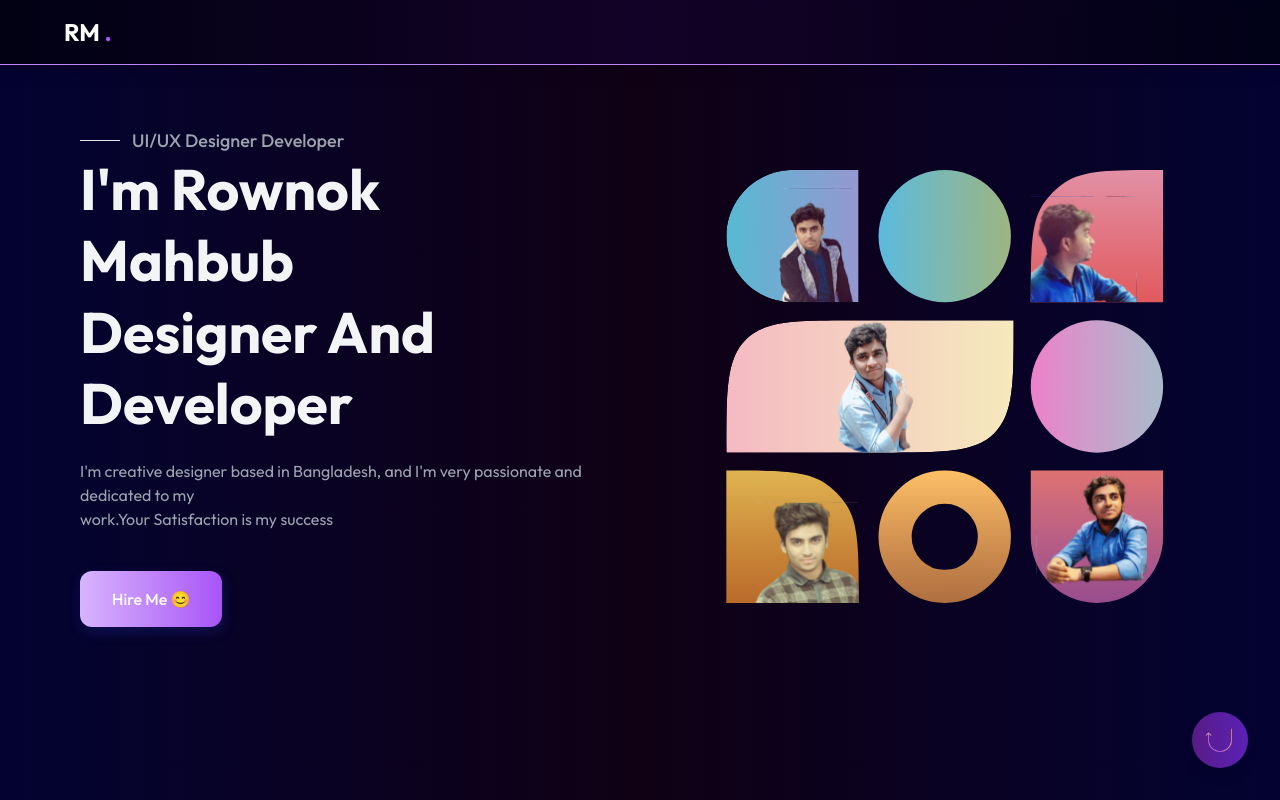
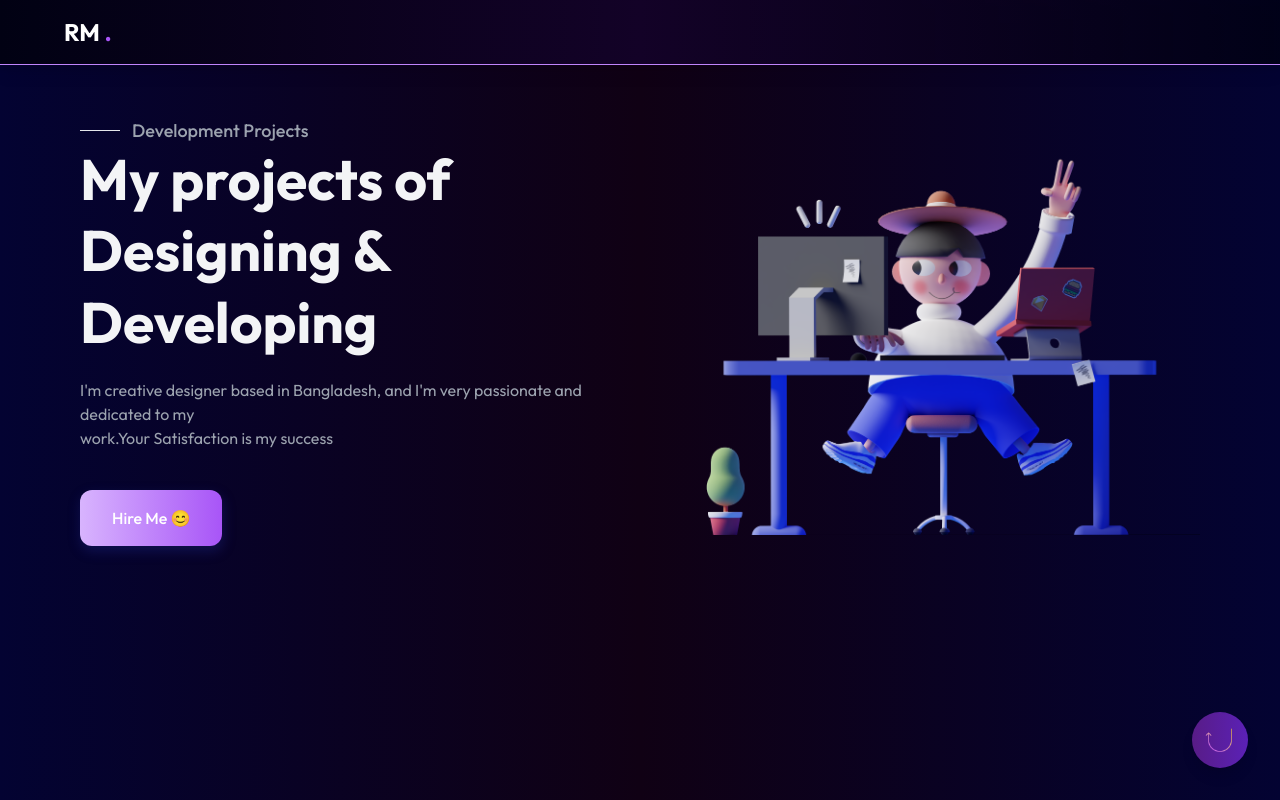
Before and after one commit to Mhatre2/Rutvik-Protfolio, a Next.js app: page /projects in a window 1280 px wide. Shown: the top 800 px of the page. Built offline with nearby package versions, Linux system fonts and the light colour scheme; a web font is replaced by a local one.

Commit message:
project file changed

```diff
--- a/Components/Project/ProjectHero.js
+++ b/Components/Project/ProjectHero.js
@@ -16,12 +16,12 @@ const ProjectHero = () => {
         <div className="flex items-center gap-3">
           <hr className="w-10 bg-white-500  "/>
           <span className="md:text-[18px] font-medium text-gray-400 ">
-            UI/UX Designer  Developer
+            Development Projects
           </span>
         </div>
         <p className="text-[40px] lg:text-[50px] xl:text-[57px] font-bold leading-tight mt-5 sm:mt-0 text-gray-100">
-          I'm Rownok Mahbub <br />
-          Designer And Developer
+          My projects of<br />
+          Designing & Developing
         </p>
         <p className="mt-5 md:text-md text-gray-400">
           I'm creative designer based in Bangladesh, and I'm very passionate and
@@ -36,9 +36,9 @@ const ProjectHero = () => {
         </div>
 
       </div>
-      <div className=""  >
+      <div className="">
 
-        <img className="" src="/Assets/main.svg" alt="" />
+        <img className="" src="/Assets/herorownok.png" alt="" />
       </div>
     </motion.div>
     </div>
```
Also changed, not shown: public/Assets/herorownok.png.
